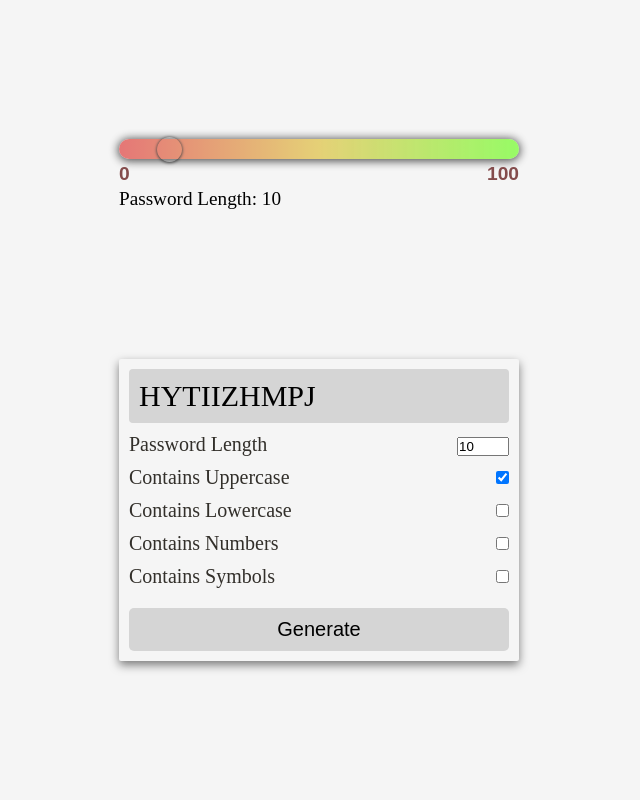
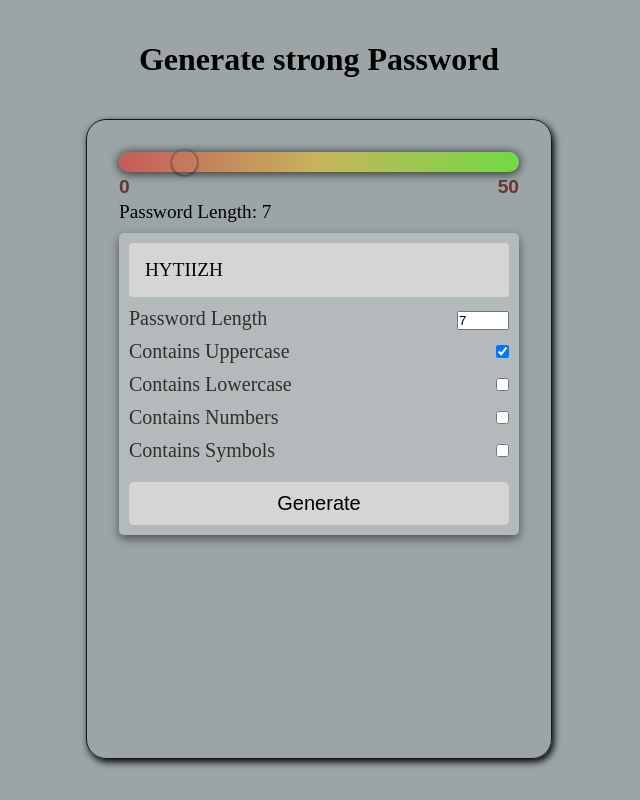
Before and after one commit to aryan-mishra1404/JavaScript-Projects, a plain HTML site: page RangeSlider/index.html in a window 1280 px wide. Both pictures are taken after a click on the button "Generate". Shown: the whole page, without its empty margins (321-961 px from the left). Drawn offline with Linux system fonts and the light colour scheme.

Commit message:
updated design and functionality

```diff
--- a/Clock/style.css
+++ b/Clock/style.css
@@ -4,12 +4,14 @@
     box-sizing: border-box;
 }
 body{
+    background-color: rgb(109, 135, 110);
     display: flex;
     flex-direction: column;
     align-items: center;
     /* text-align: center  ; */
     justify-content: center;
     position: relative;
+
 
 }
 h1{
@@ -18,9 +20,24 @@ h1{
     font-family: serif;
     margin-bottom: 50px;
 }
-/* .layout{
+button{
+    font-size: 1rem;
+    padding: 1rem;
     position: absolute;
-} */
+    top :20em;
+    right: 15rem;
+    border-radius: 20px;
+    font-weight: 500;
+    background-color:  rgb(109, 135, 110);
+}
+button:hover{
+    cursor: pointer;
+    box-shadow: 2px 2px 10px rgb(61, 60, 60);
+}
+.layout{
+    transition: all 2s ease-in-out;
+    overflow:hidden;
+}
 
 .clock{
     width: 30rem;
@@ -33,6 +50,7 @@ h1{
     border-radius: 50% ;
     position: relative;
     display: flex;
+
     /* z-index: 10; */
 
 }
@@ -246,6 +264,7 @@ img{
     border: 1px ridge rgb(124, 174, 146);
     outline: rgb(109, 135, 110) solid 7px;
     border-radius: 50% ;
+
     /* filter: blur(3px); */
     /* box-shadow: inset 0 0 20px rgba(255, 255, 255, .5); */
     /* filter: blur(1px); */
--- a/RangeSlider/index.html
+++ b/RangeSlider/index.html
@@ -1,46 +1,48 @@
 <!DOCTYPE html>
 <html lang="en">
   <head>
-    <meta charset="UTF-8">
-    <meta name="viewport" content="width=device-width, initial-scale=1.0">
+    <meta charset="UTF-8" />
+    <meta name="viewport" content="width=device-width, initial-scale=1.0" />
     <title>Range Slider</title>
-    <link rel="stylesheet" href="style.css">
+    <link rel="stylesheet" href="style.css" />
   </head>
   <body>
-
-
     <div class="main">
-
+      <h1>Generate strong Password</h1>
+      <div class="main-container">
         <div class="rangeSlider">
-            <input class="slider" type="range" min="0" max="100" value="10">
+          <input class="slider" type="range" min="0" max="50" value="7" />
           <p id="text">Password Length: <span id="value">""</span></p>
         </div>
 
         <div class="box">
-            <span id="pass-box">Testing</span>
+          <span id="pass-box">TESTING</span>
           <div class="row">
             <div class="left">
               <p>Password Length</p>
             </div>
             <div class="right">
-                    <input type="number" name="" id="total-char" max="30" min="2" value="10" />
+              <input
+                type="number"
+                name=""
+                id="total-char"
+                max="30"
+                min="2"
+                value="7"
+              />
             </div>
           </div>
           <div class="row">
             <label for="upper-case">
-                    <div class="left">
-                       Contains Uppercase
-                    </div>
+              <div class="left">Contains Uppercase</div>
             </label>
             <div class="right">
-                    <input type="checkbox" name="" id="upper-case" checked/>
+              <input type="checkbox" name="" id="upper-case" checked />
             </div>
           </div>
           <div class="row">
             <label for="lower-case">
-                    <div class="left">
-                      Contains Lowercase
-                    </div>
+              <div class="left">Contains Lowercase</div>
             </label>
             <div class="right">
               <input type="checkbox" name="" id="lower-case" />
@@ -48,9 +50,7 @@
           </div>
           <div class="row">
             <label for="numbers">
-                    <div class="left">
-                    Contains Numbers
-                    </div>
+              <div class="left">Contains Numbers</div>
             </label>
             <div class="right">
               <input type="checkbox" name="" id="numbers" />
@@ -58,18 +58,15 @@
           </div>
           <div class="row">
             <label for="symbols">
-                    <div class="left">
-                    Contains Symbols
-                    </div>
+              <div class="left">Contains Symbols</div>
             </label>
             <div class="right">
               <input type="checkbox" name="" id="symbols" />
             </div>
           </div>
           <div class="row">
-                <button id="btn">
-                    Generate
-                </button>
+            <button id="btn">Generate</button>
+          </div>
         </div>
       </div>
     </div>
--- a/RangeSlider/script.js
+++ b/RangeSlider/script.js
@@ -1,81 +1,77 @@
-
-
-
 // const password =""
 const upper_set = "ABCDEFGHIJKLMNOPQRSTUVWXYZ";
-const lower_set = 'abcdefghijklmnopqurstuvwxyz';
-const number_set = '1234567890';
-const symbol_set = '!@#$%^&*(){}?/';
+const lower_set = "abcdefghijklmnopqurstuvwxyz";
+const number_set = "1234567890";
+const symbol_set = "!@#$%^&*(){}?/";
 // console.log(symbol_set);
-const slider = document.querySelector('.slider');
-const value = document.getElementById('value');
+const slider = document.querySelector(".slider");
+const value = document.getElementById("value");
 
-const bg = slider.style.background.value ;
-console.log((bg))
+const bg = slider.style.background.value;
+console.log(bg);
 
-const pasBox = document.getElementById('pass-box');
+const pasBox = document.getElementById("pass-box");
 const totalChar = document.getElementById("total-char");
-console.log(totalChar)
-const upperInput = document.getElementById('upper-case');
-const lowerInput = document.getElementById('lower-case');
-const numberInput = document.getElementById('numbers');
-const symbolInput = document.getElementById('symbols');
+console.log(totalChar);
+const upperInput = document.getElementById("upper-case");
+const lowerInput = document.getElementById("lower-case");
+const numberInput = document.getElementById("numbers");
+const symbolInput = document.getElementById("symbols");
 
 value.innerHTML = slider.value;
 totalChar.value = slider.value;
 
-const getRandom = (dataset)=> {
+const getRandom = (dataset) => {
   // return 1;
-  return dataset[Math.floor(Math.random()*dataset.length)];
-}
+  return dataset[Math.floor(Math.random() * dataset.length)];
+};
 
-const getRandomData = function(dataset){
+const getRandomData = function (dataset) {
+  return dataset[Math.floor(Math.random() * dataset.length)];
+};
 
-    return dataset[Math.floor(Math.random()*dataset.length)]
-}
-
-const generatePassword = function(password=""){
-    if(upperInput.checked){
+const generatePassword = function (password = "") {
+  if (upperInput.checked) {
     password += getRandomData(upper_set);
   }
-    if(lowerInput.checked){
+  if (lowerInput.checked) {
     password += getRandomData(lower_set);
   }
-    if(numberInput.checked){
+  if (numberInput.checked) {
     password += getRandomData(number_set);
   }
-    if(symbolInput.checked){
+  if (symbolInput.checked) {
     password += getRandomData(symbol_set);
   }
 
-    if(password.length< totalChar.value){
+  if (password.length < totalChar.value) {
     return generatePassword(password);
+  } else {
+    return trimPassword(password, totalChar.value);
   }
-    else{
-       return trimPassword(password,totalChar.value);
-    }
-
-}
+};
 var pass = "";
 
-document.getElementById("btn").addEventListener('click',()=>{
+document.getElementById("btn").addEventListener("click", () => {
   pass = generatePassword();
-    pasBox.innerHTML = pass
-    // console.log(pass+" => "+ pass.length);
-})
-slider.oninput = function(){
-    totalChar.value= this.value;
+  pasBox.innerHTML = pass;
+  //   totalChar.value = pass.length;
+  value.innerHTML = pass.length;
+  slider.value = pass.length;
+  //   console.log(pass + " => " + pass.length);
+});
+slider.oninput = function () {
+  totalChar.value = this.value;
   value.innerHTML = this.value;
   pass = generatePassword();
-    pasBox.innerHTML = pass
-}
+  pasBox.innerHTML = pass;
+};
 
-const trimPassword = function(password, total){
-    if(password.length > total){
+const trimPassword = function (password, total) {
+  if (password.length > total) {
     // console.log(password +", "+ password.length);
-        return password.substring(0,total);
-    }
-    else{
+    return password.substring(0, total);
+  } else {
     return password;
   }
-}
+};
--- a/RangeSlider/style.css
+++ b/RangeSlider/style.css
@@ -11,34 +11,30 @@
 body{
     width: 100%;
     height: 100%;
-    /* background-color: rgba(248, 148, 148, 0.512); */
 }
-
-
-
-/*
-@import url('https://fonts.googleapis.com/css2?family=Roboto:wght@300&display=swap');
-* {
-    padding: 0;
-    margin: 0;
-    box-sizing: border-box;
-    font-family: 'Roboto', sans-serif;
-} */
-
 input:focus-visible {
     outline: 0;
 }
 
 .main {
-    background-color: whitesmoke;
-    /* color:#2c6a61 ; */
+    background-color: rgb(155, 165, 166);
+    /* width: 50%; */
+    margin: auto;
     min-height: 100vh;
     display: flex;
+
     flex-direction: column;
     justify-content: space-evenly;
     align-items: center;
 }
-
+.main-container{
+    border: 1px solid rgb(22, 20, 20);
+    height: 80vh;
+    box-shadow: 2px 3px 7px black;
+    padding: 2rem;
+    /* padding-top: 10rem; */
+    border-radius: 20px;
+}
 .rangeSlider{
     min-width: 400px;
     /* width: 30%; */
@@ -84,7 +80,7 @@ input:focus-visible {
     font-weight: bold;
 }
 .slider::after{
-    content: "100";
+    content: "50";
     font-size: 1.2rem;
     color: rgb(85, 5, 5);
     position: absolute;
@@ -103,17 +99,19 @@ input:focus-visible {
     min-width: 400px;
     padding: 10px;
     box-shadow: 0 4px 10px rgb(0 0 0 / 50%);
-    background-color:whitesmoke;
-    border-radius: 2px;
+    background-color:rgb(180, 185, 187);
+    border-radius: 5px;
     margin-top: 10px;
 }
 
 #pass-box {
     width: 100%;
+
+    padding: 1rem;
     display: block;
     background-color: #d5d5d5;
-    font-size: 30px;
-    padding: 10px;
+    font-size: 1.2rem;
+    /* padding: 10px; */
     border-radius: 4px;
 }
 
@@ -124,6 +122,7 @@ input:focus-visible {
     justify-content: space-between;
     color: rgb(50, 47, 42);
     font-size: 20px;
+
 }
 
 label {
@@ -137,7 +136,12 @@ label {
     border: 0;
     padding: 10px;
     background-color: #d5d5d5;
+    border-radius: 20px;
     color: rgb(0, 0, 0);
     margin-top: 10px;
     border-radius: 5px;
 }
+#btn:hover{
+    box-shadow: 1px 2px 10px rgb(92, 93, 94);
+    cursor: pointer;
+}
```
Also changed, not shown: Calculator/index.html (+22 -23 lines), Clock/index.html (+24 -23 lines), Clock/script.js (+37 -24 lines). Lines whose indentation alone changed are shown as unchanged.
